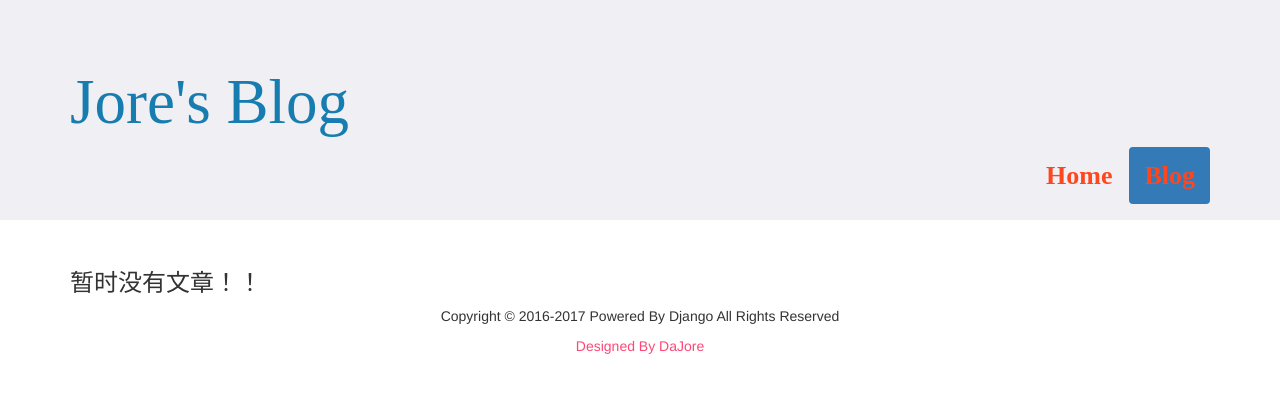
After one commit to DaJore/Jore_Blog, a Django app: template blog/templates/zeroArticle.html in a window 1280 px wide. The commit adds this page. Shown: the top 393 px of the page. Run offline with Django 3.2, Linux system fonts and the light colour scheme; the template is opened without the code that fills it, so the values that code supplies are empty; some libraries are stand-ins or nearby versions.

Commit message:
一些小的修改，文章的显示逻辑(不存在文章时的处理)

```diff
--- a/Jore_Blog/wsgi.py
+++ b/Jore_Blog/wsgi.py
@@ -8,9 +8,7 @@ https://docs.djangoproject.com/en/1.10/howto/deployment/wsgi/
 """
 
 import os
-
 from django.core.wsgi import get_wsgi_application
-
 os.environ.setdefault("DJANGO_SETTINGS_MODULE", "Jore_Blog.settings")
 
 application = get_wsgi_application()
--- /dev/null
+++ b/blog/static/js/displayCtrl.js
@@ -0,0 +1,15 @@
+'use strict';
+var device_width=window.outerWidth;//outerWidth和outerHeight属性,可以获取浏览器窗口的整个宽高
+// var device_heigth=window.outerHeight;//innerWidth和innerHeight属性，可以获取浏览器窗口的内部宽度和高度。
+// 内部宽高是指除去菜单栏、工具栏、边框等占位元素后，用于显示网页的净宽高
+var strong_ctrl=document.getElementsByTagName('strong');//设定在小屏幕(<700px)和大屏幕Home，Blog的大小
+for (var i=0; i<strong_ctrl.length; i++){//对Home，Blog大小控制
+	// strong_ctrl=li_ctrl[0].getElementsByTagName('*');
+	if(device_width<700){
+		strong_ctrl[i].style.fontSize='13px';
+	}
+	else{
+		strong_ctrl[i].style.fontSize='26px';
+	}
+	// alert(strong_ctrl[0].style.fontFamily);
+}
--- a/blog/templates/base.html
+++ b/blog/templates/base.html
@@ -17,7 +17,7 @@
 </head>
 <body>
 	{% block block_jumbotron %}
-		<div class="jumbotron" style="background-color: #f0f0f4;">
+		<div class="jumbotron" style="background-color: #f0f0f4;height: 220px;">
 			<div class="container">
 				<h1 style="font-family: Girls;color: #177cb0;text-align: left;">Jore's Blog</h1>
 				<ul class="nav nav-pills" style="float: right;">
@@ -27,7 +27,7 @@
 			</div>
 		</div>
 	{% endblock %}
-	 <div class="container" style="">
+	 <div class="container" style="height:auto;" id="containerone">
 		<!--<div class="row" style="float: right;">-->
 			<!--<div class="col-xs-12 col-sm-12 col-md-12 col-lg-12" style="float: right;">-->
 				<!--<form action="" method="get">-->
@@ -44,7 +44,7 @@
 		{% block paging %}
 		{% endblock %}
 	</div>
-	<div class="container" style="margin-top: 40px;">
+	<div class="container" style="height: auto;" id="containertwo">
 		<div class="row">
 			<div class="col-xs-12 col-sm-12 col-md-12 col-lg-12">
 				<p style="text-align: center;">Copyright &copy; 2016-2017 Powered By  Django  All Rights Reserved </p>
@@ -52,7 +52,7 @@
 			</div>
 		</div>
 	</div>
-	<script src="/static/js/fontsizeCtrl.js"></script>
+	<script src="/static/js/displayCtrl.js"></script>
 <a></a>
 </body>
 </html>
--- /dev/null
+++ b/blog/templates/zeroArticle.html
@@ -0,0 +1,16 @@
+{% extends 'base.html' %}
+{% block title_base %}Jore's Blog{% endblock %}
+{% block block_jumbotron %}
+	<div class="jumbotron" style="background-color: #f0f0f4;height: 220px;">
+			<div class="container">
+				<h1 style="font-family: Girls;color: #177cb0;text-align: left;">Jore's Blog</h1>
+				<ul class="nav nav-pills" style="float: right;">
+					<li><a href="{% url 'home' %}"><strong style="font-size: ;color: #ff461f;font-family: Girls;">Home</strong></a></li>
+					<li  class="active"><a href="{% url 'blog_paging' '' %}"><strong style="font-size:;color: #ff461f;font-family: Girls; ">Blog</strong></a></li>
+				</ul>
+			</div>
+		</div>
+{% endblock %}
+{% block block_base %}
+<h3>暂时没有文章！！</h3>
+{% endblock %}
```
Also changed, not shown: blog/static/js/fontsizeCtrl.js (deleted, +0 -15 lines), blog/templates/blog_all_list.html (+9 -4 lines), blog/views.py (+20 -11 lines), blog/migrations/0001_initial.py, blog/migrations/0002_auto_20170317_1428.py (deleted).
